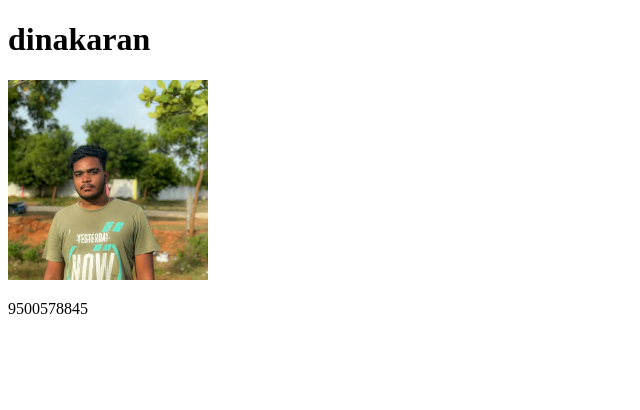
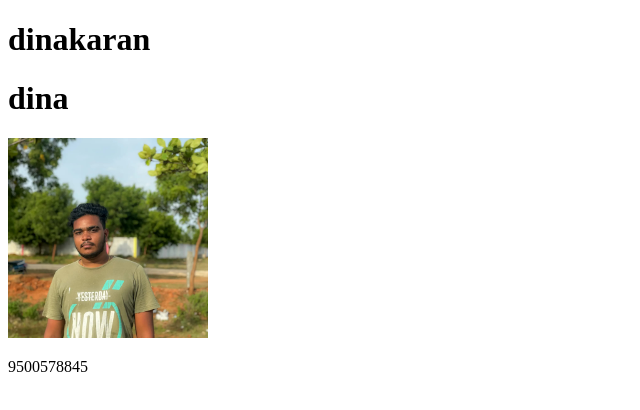
Before and after one commit to Dinakarannn/dk, a plain HTML site: page index.html in a window 1280 px wide. Shown: the whole page, without its empty margins (0-640 px from the left). Drawn offline with Linux system fonts and the light colour scheme.

Commit message:
added new name

```diff
--- a/index.html
+++ b/index.html
@@ -7,6 +7,7 @@
 </head>
 <body>
     <h1>dinakaran</h1>
+    <h1>dina</h1>
     <img width="200px" src="dk.jpg" alt="">
     <p>9500578845</p>
 </body>
```
